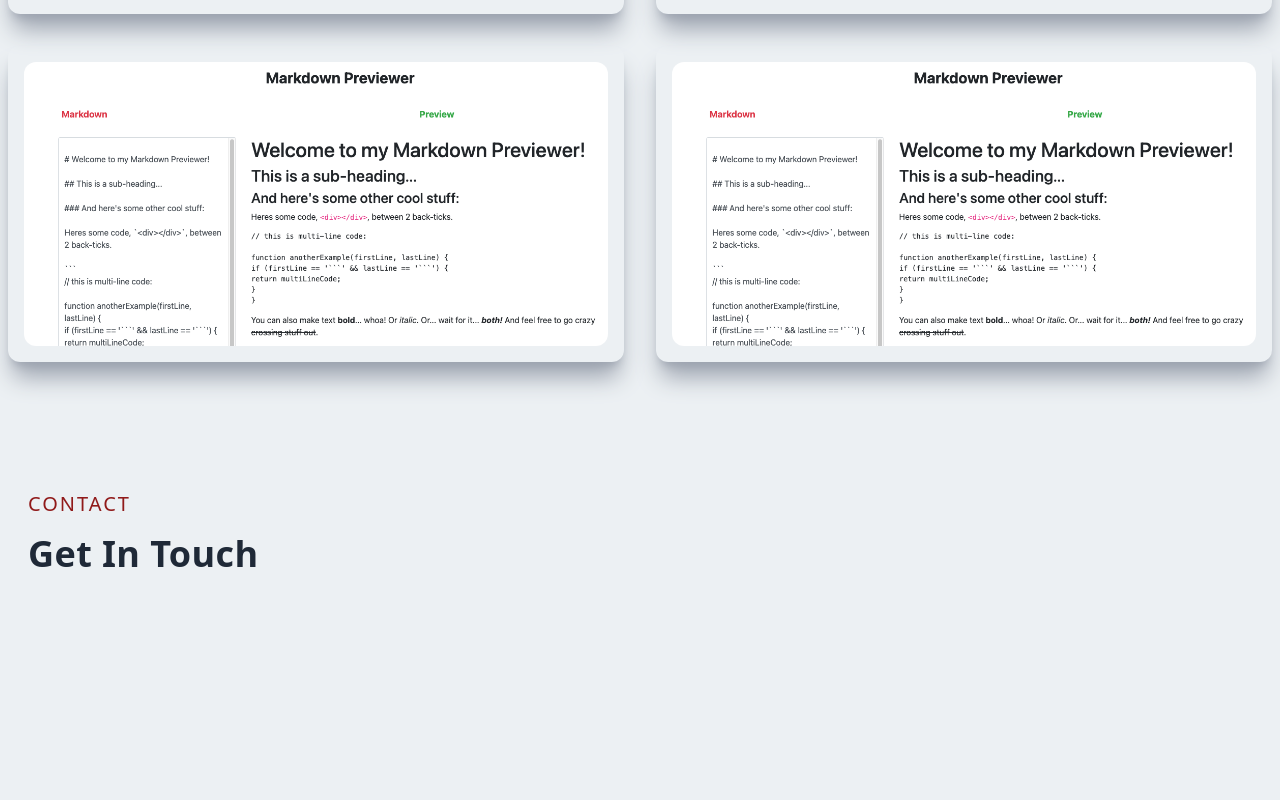
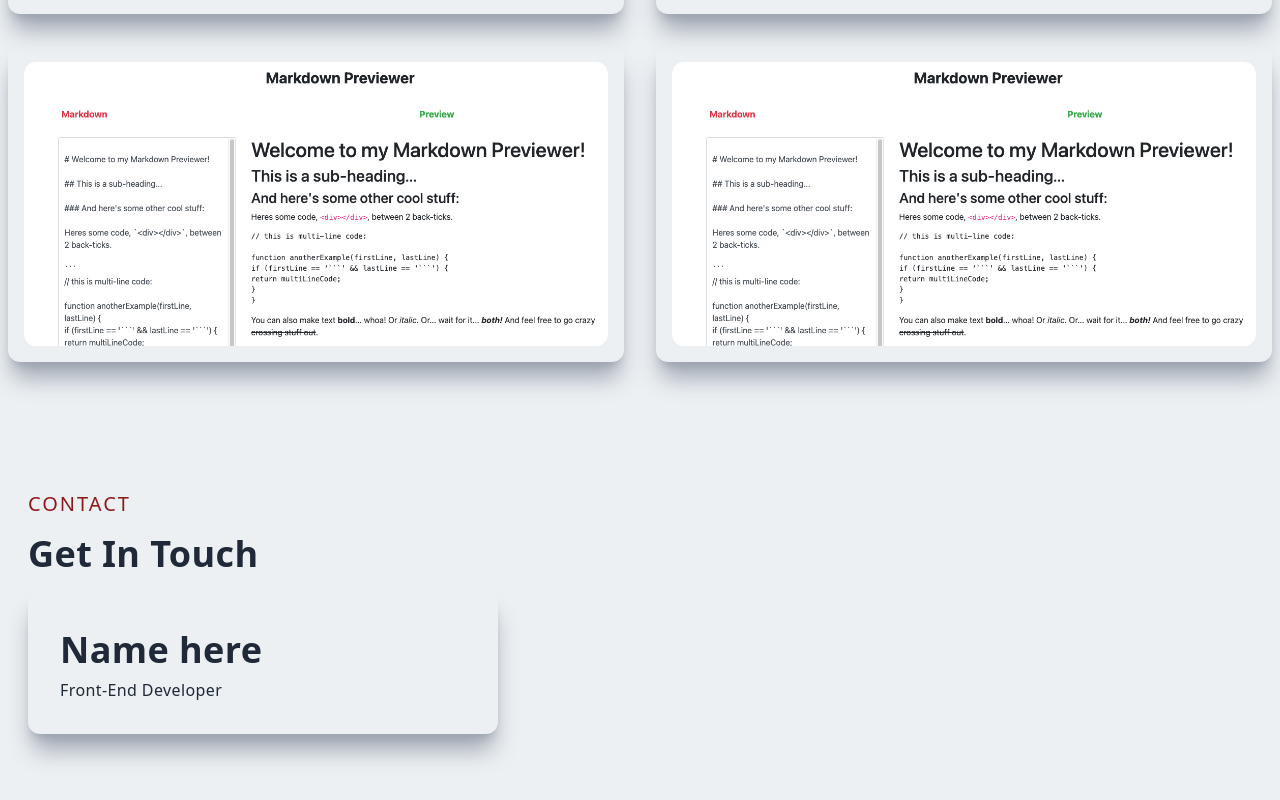
Before and after one commit to lawlawson/portfolio-july, a Next.js app: page / in a window 1280 px wide. Shown: the part 2866-3666 px from the top of the page. Built offline with nearby package versions, Linux system fonts and the light colour scheme.

Commit message:
Added contact text

```diff
--- a/pages/components/Contact.jsx
+++ b/pages/components/Contact.jsx
@@ -6,6 +6,19 @@ const Contact = () => {
       <div className='max-w-[1240px] m-auto px-2 py-16 w-full'>
         <p className='text-xl tracking-widest uppercase text-[#901a1a]'>Contact</p>
         <h2 className='py-4'>Get In Touch</h2>
+        <div className='grid lg:grid-cols-5 gap-8'>
+          <div className='col-span-3 lg:col-span-2 w-full h-full shadow-xl shadow-gray-400 rounded-xl p-4'>
+            <div className='lg:p-4 h-full'>
+              <div>
+                {/* <img className='' src='/' alt='/'/> */}
+              </div>
+              <div>
+                <h2 className='py-2'>Name here</h2>
+                <p>Front-End Developer</p>
+              </div>
+            </div>
+          </div>
+        </div>
       </div>
     </div>
   )
```
